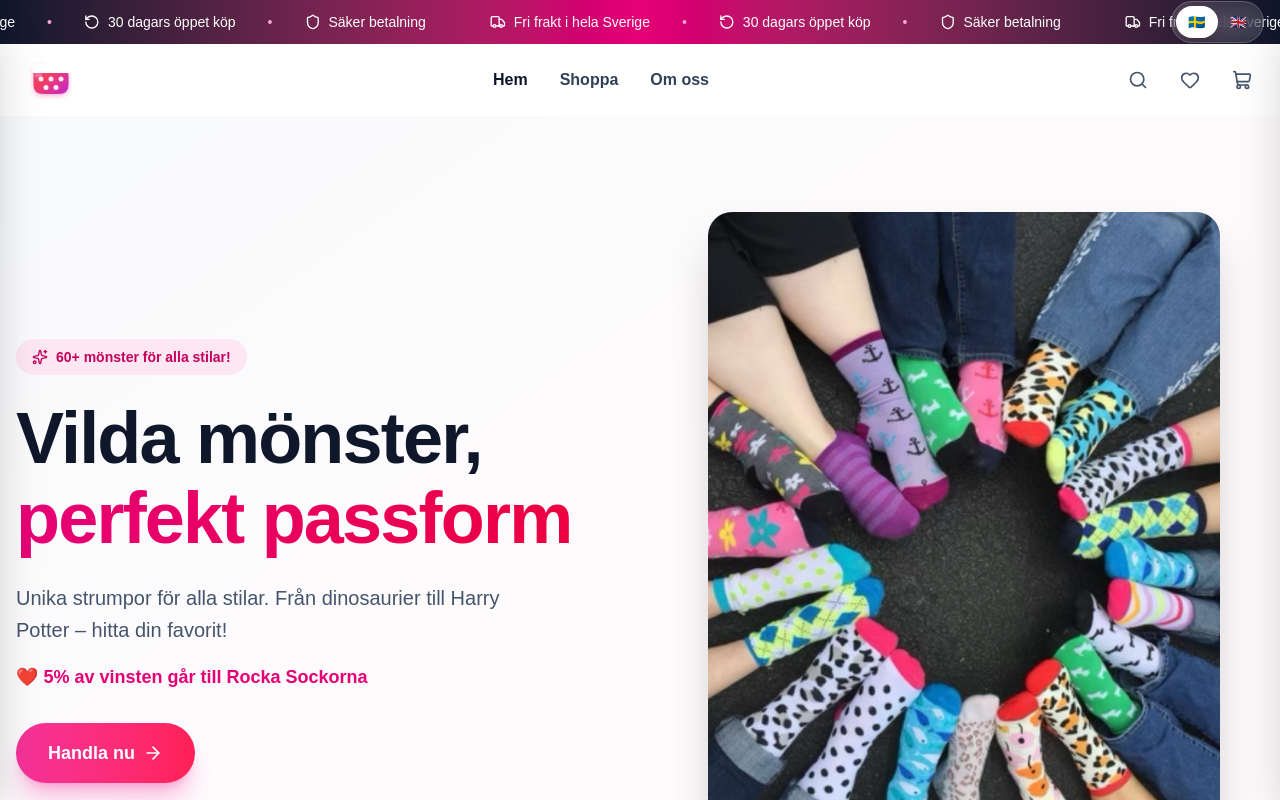
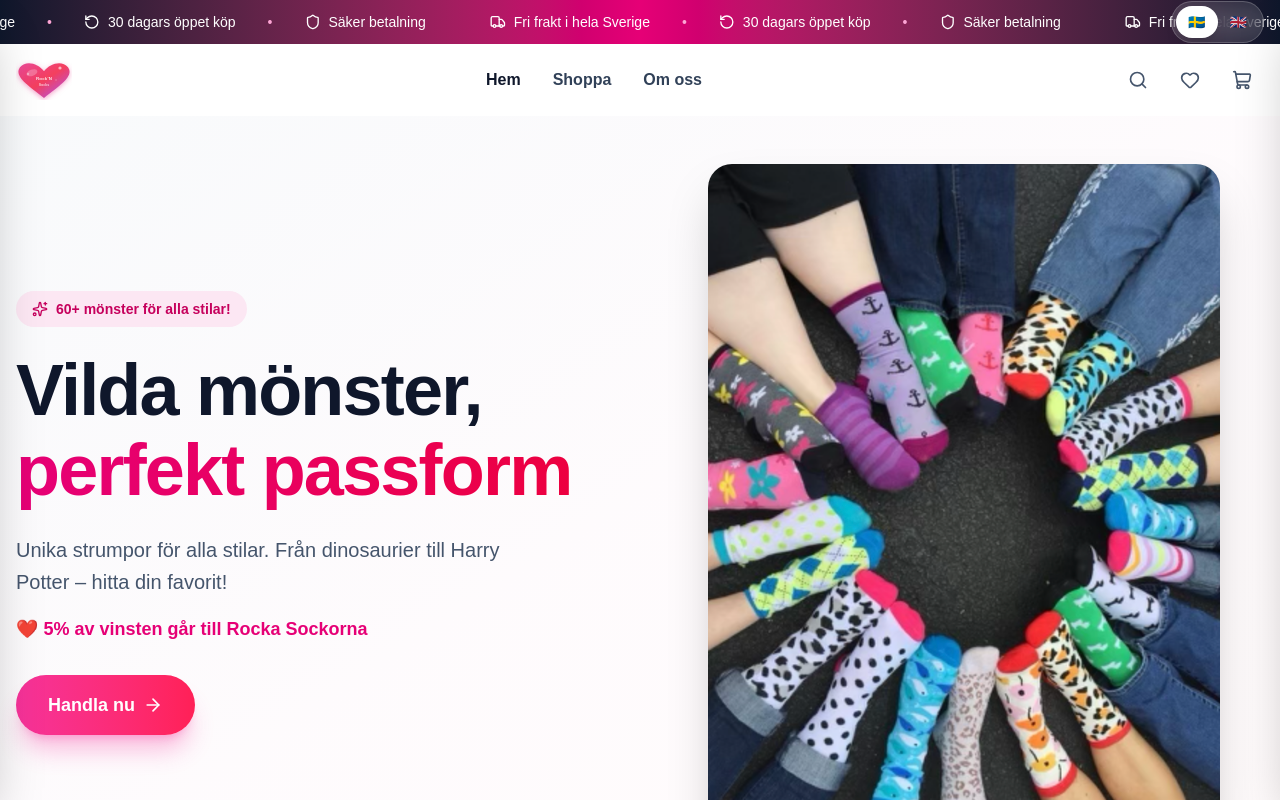
Before and after one commit to adrianfolkeson/rockn-socks, a Next.js app: page / in a window 1280 px wide. Shown: the top 800 px of the page. Built offline with nearby package versions, Linux system fonts and the light colour scheme.

Commit message:
Restore whale/bird heart logo, fix hero padding

```diff
--- a/src/app/page.tsx
+++ b/src/app/page.tsx
@@ -746,7 +746,7 @@ function MainContent() {
       </header>
 
       {/* Hero Section */}
-      <section className="relative overflow-hidden bg-gradient-to-br from-slate-50 via-pink-50/30 to-rose-50/30 py-16 lg:py-24">
+      <section className="relative overflow-hidden bg-gradient-to-br from-slate-50 via-pink-50/30 to-rose-50/30 pt-8 pb-16 lg:pt-12 lg:pb-24">
         <div className="max-w-7xl mx-auto px-4">
           <div className="grid lg:grid-cols-2 gap-12 items-center">
             <div className="text-center lg:text-left">
```
Also changed, not shown: public/logo.svg.
